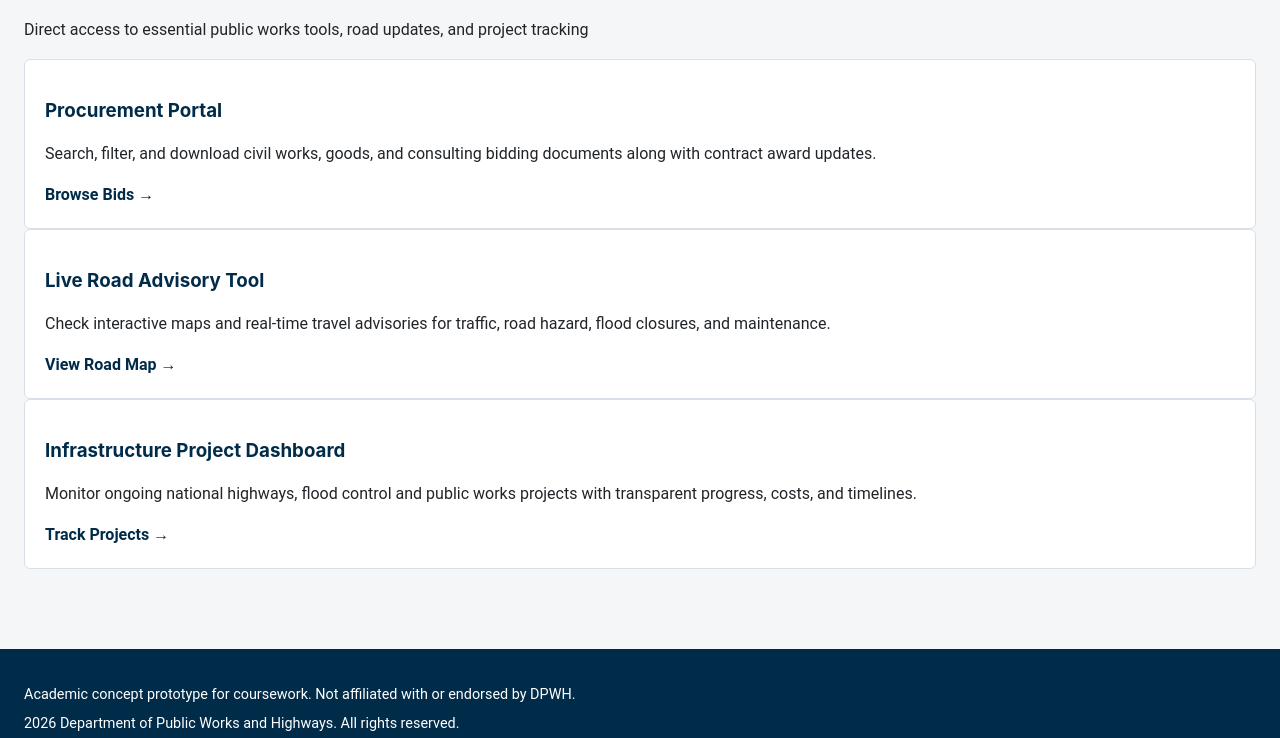
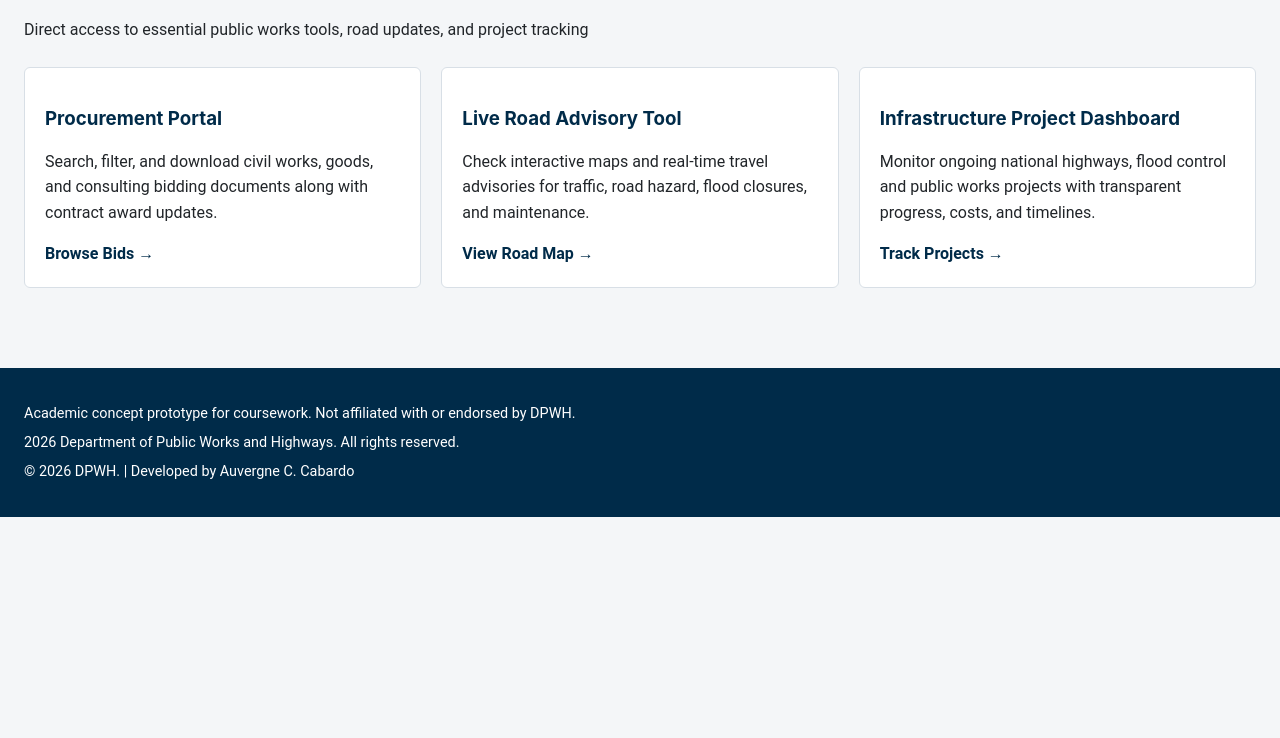
Before and after one commit to auvergne03/cabardo-website, a plain HTML site: page index.html in a window 1280 px wide. Shown: the part 726-1464 px from the top of the page. After the commit the page ends 1243 px from the top, so only its background shows below. Drawn offline with Linux system fonts and the light colour scheme.

Commit message:
Rename .card-container to .cards-container

```diff
--- a/css/style.css
+++ b/css/style.css
@@ -109,7 +109,7 @@ h2, h3 {
     color: #002B49;
 }
 
-.card-container {
+.cards-container {
     display: grid;
     grid-template-columns: repeat(3, 1fr);
     gap: 20px;
```
